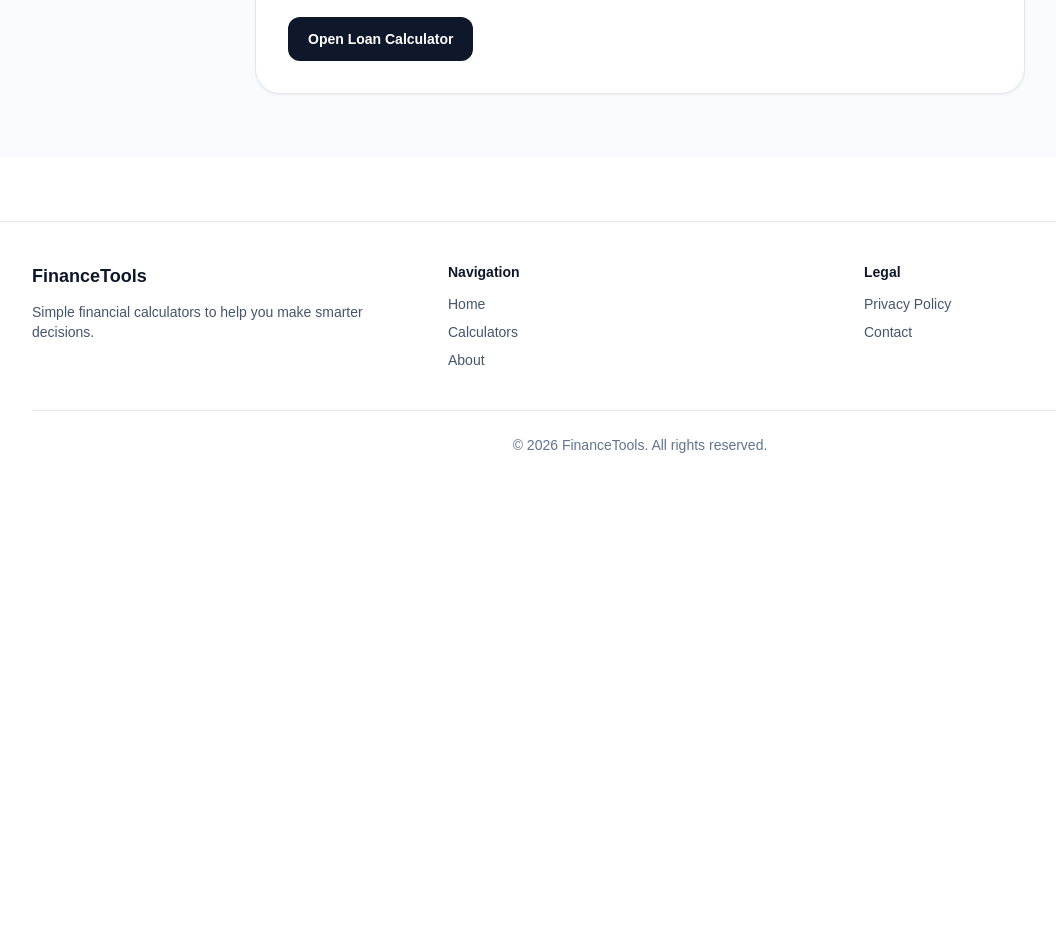
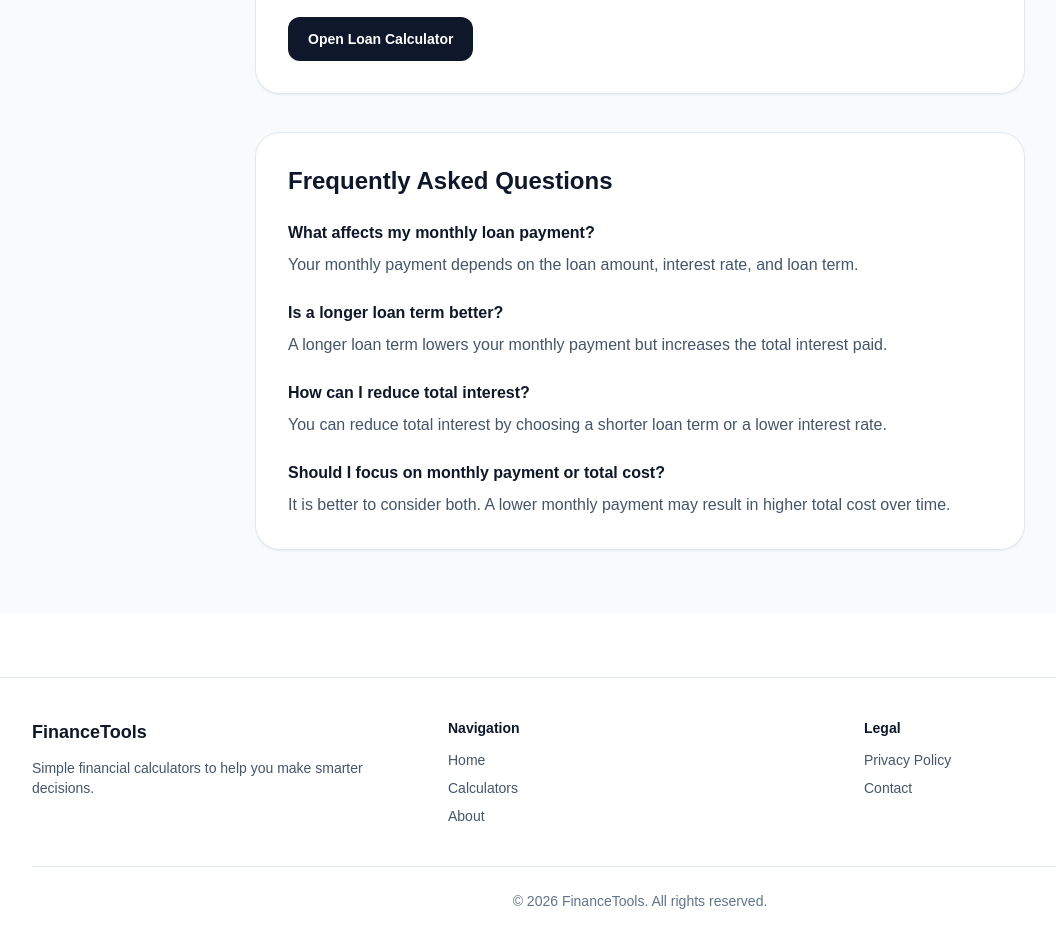
Before and after one commit to alameersam/finance-tools, a Next.js app: page /guides/how-loan-payments-work in a window 1280 px wide. Shown: the part 1040-1970 px from the top of the page, without its empty margins (0-1056 px from the left). Before the commit the page ends 1535 px from the top, so only its background shows below. Built offline with nearby package versions, Linux system fonts and the light colour scheme.

Commit message:
add FAQ to loan guide

```diff
--- a/app/guides/how-loan-payments-work/page.tsx
+++ b/app/guides/how-loan-payments-work/page.tsx
@@ -75,6 +75,37 @@ export default function HowLoanPaymentsWorkPage() {
       </a>
     </div>
   </section>
+  <section className="mt-10 space-y-6 rounded-3xl bg-white p-8 shadow-sm ring-1 ring-slate-200">
+  <h2 className="text-2xl font-semibold">Frequently Asked Questions</h2>
+
+  <div>
+    <h3 className="font-semibold">What affects my monthly loan payment?</h3>
+    <p className="mt-2 text-slate-600">
+      Your monthly payment depends on the loan amount, interest rate, and loan term.
+    </p>
+  </div>
+
+  <div>
+    <h3 className="font-semibold">Is a longer loan term better?</h3>
+    <p className="mt-2 text-slate-600">
+      A longer loan term lowers your monthly payment but increases the total interest paid.
+    </p>
+  </div>
+
+  <div>
+    <h3 className="font-semibold">How can I reduce total interest?</h3>
+    <p className="mt-2 text-slate-600">
+      You can reduce total interest by choosing a shorter loan term or a lower interest rate.
+    </p>
+  </div>
+
+  <div>
+    <h3 className="font-semibold">Should I focus on monthly payment or total cost?</h3>
+    <p className="mt-2 text-slate-600">
+      It is better to consider both. A lower monthly payment may result in higher total cost over time.
+    </p>
+  </div>
+</section>
 </article>
     </main>
   );
```
